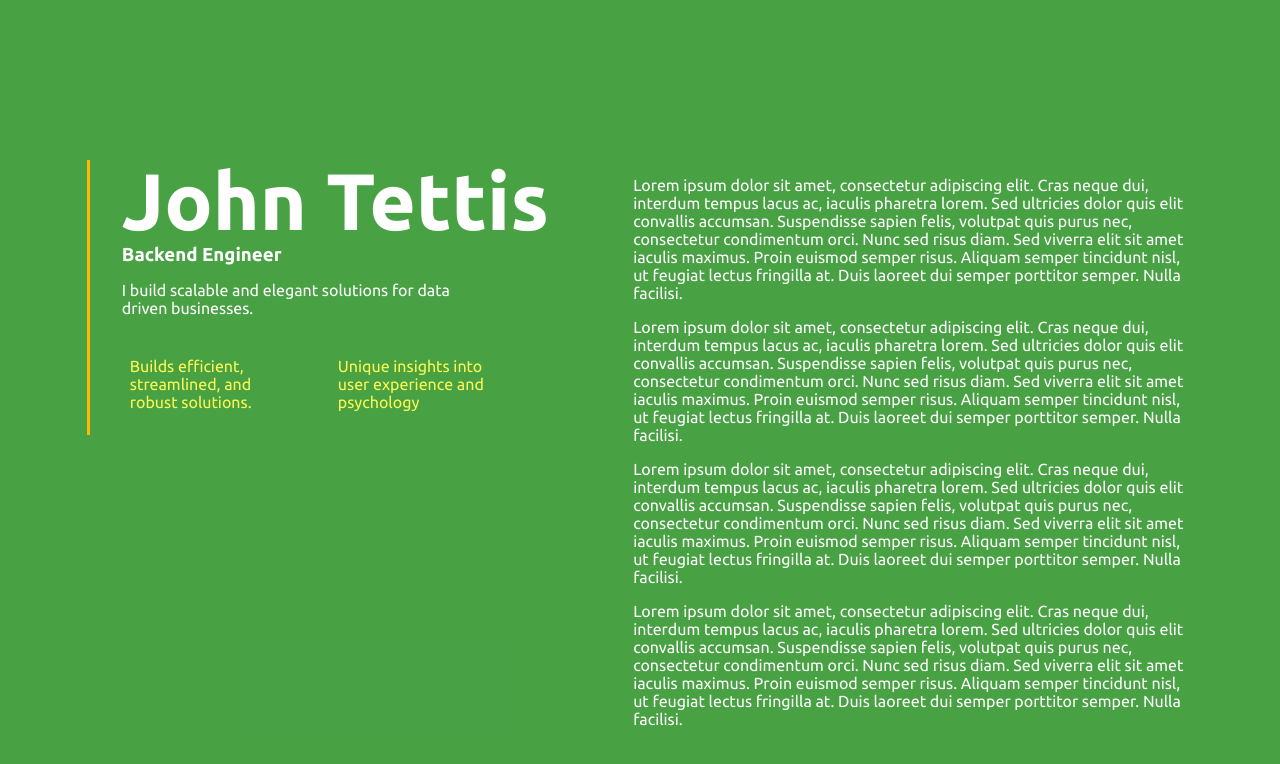
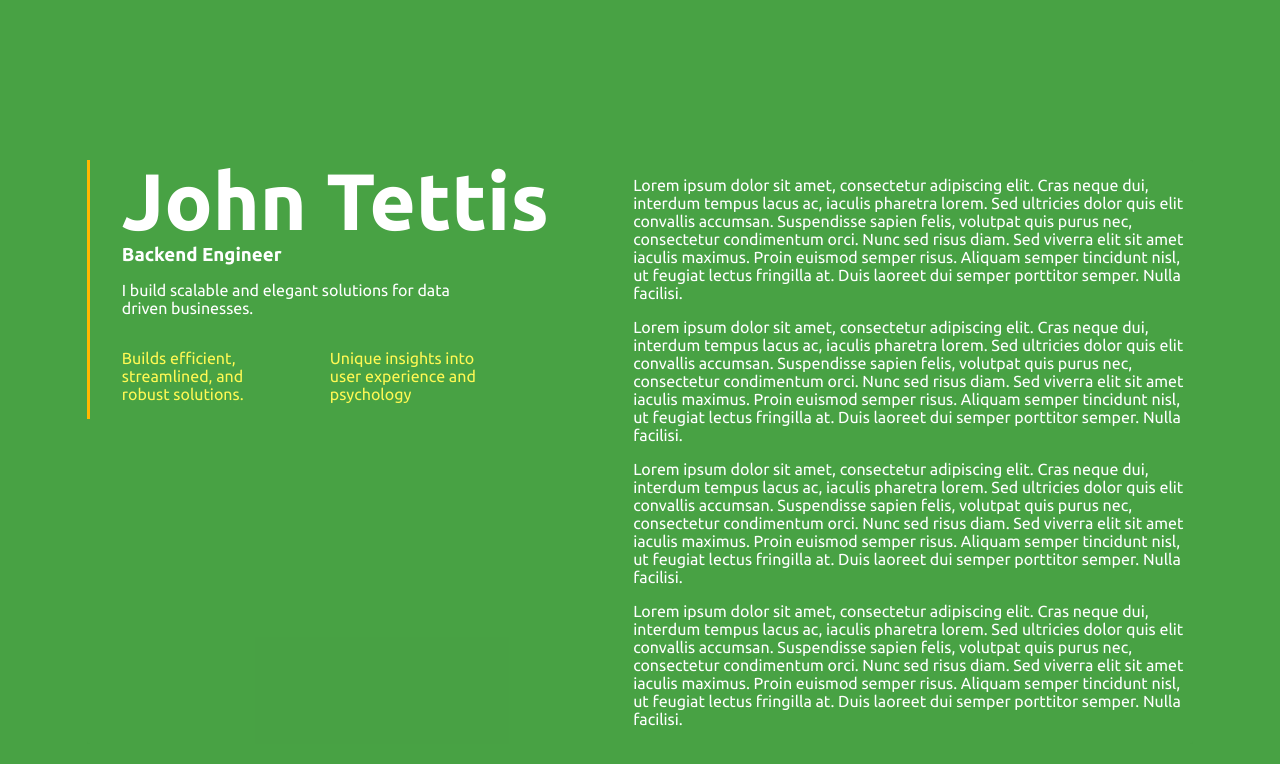
Before and after one commit to john-tettis/portfolio-updated, a React (Create React App) app: page / in a window 1280 px wide. Shown: the top 764 px of the page. Built offline with nearby package versions, Linux system fonts and the light colour scheme.

Commit message:
removed bio description padding

```diff
--- a/src/styles/Bio.css
+++ b/src/styles/Bio.css
@@ -27,7 +27,7 @@
 
 }
 .desc-container{
-    padding:.5rem;
+    /* padding: .5rem; */
     border-radius: 5px 5px 0 0;
     display:flex;
     flex-direction: row;
```
